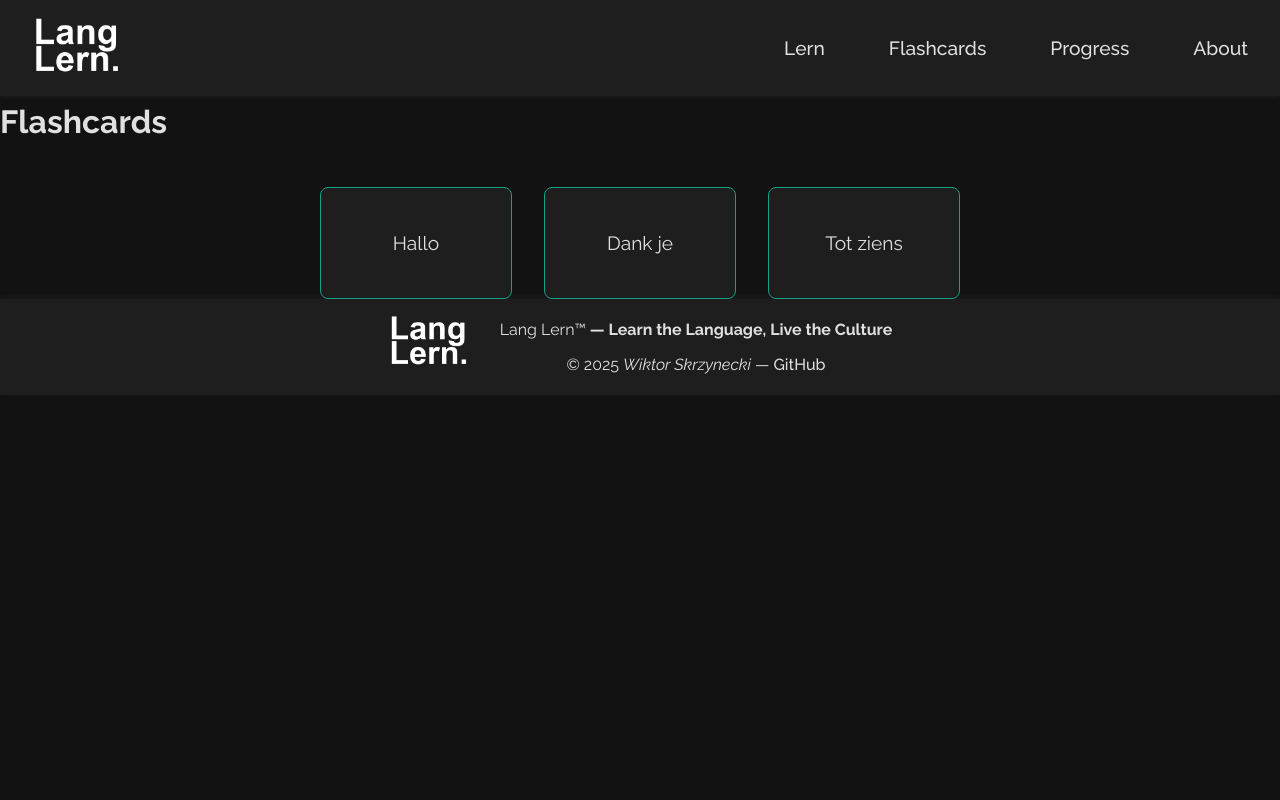
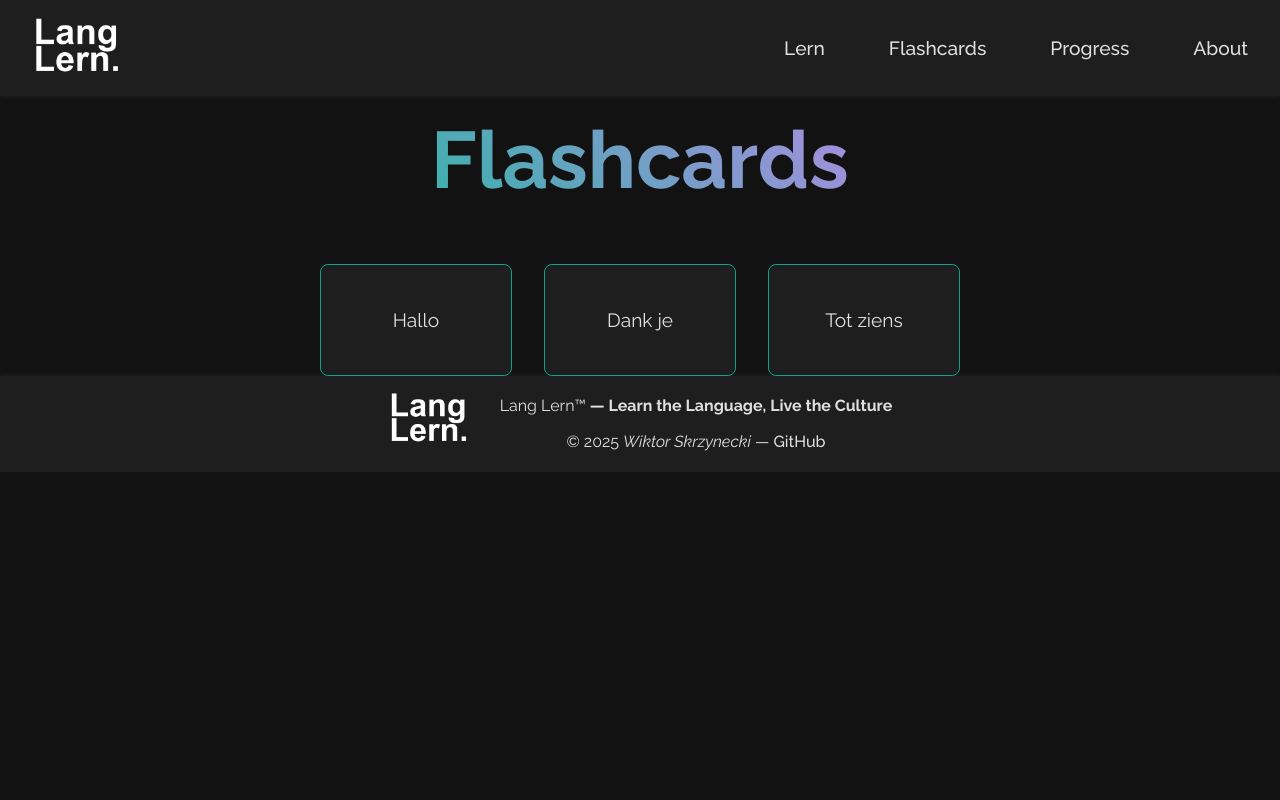
Before and after one commit to Hadevsh/LangLern, a Flask app: page /flashcards in a window 1280 px wide. Run offline with Flask 3, Linux system fonts and the light colour scheme.

Commit message:
Add title to flashcard subpage

```diff
--- a/app/static/css/flashcards.css
+++ b/app/static/css/flashcards.css
@@ -1,3 +1,11 @@
+.title {
+  font-size: 5rem;
+  background: -webkit-linear-gradient(45deg, var(--primary) 20%, var(--secondary-variant) 70%);
+  background-clip: text;
+  -webkit-background-clip: text;
+  -webkit-text-fill-color: transparent;
+}
+
 .flashcard-container {
     display: flex;
     flex-wrap: wrap;
--- a/app/static/css/global.css
+++ b/app/static/css/global.css
@@ -7,6 +7,8 @@
     --primary-variant: #16a085;   /* Hover states, borders */
     --secondary: #c4b5fd;
     --secondary-variant: #ad8ce2;
+    --primary-variation: #f5c766;
+    --secondary-variation: #8ccee2;
     --text: #e0e0e0;              /* Default text color */
     --text-muted: #a0a0a0;        /* Secondary/inactive text */
 }
@@ -16,6 +18,9 @@ main {
     overflow-y: auto;
     scroll-behavior: smooth;
     height: calc(100vh - 6rem); /* 6rem nav */
+    text-align: center;
+    align-items: center;
+    justify-content: center;
 }
 
 /* Reset & base styles */
@@ -120,9 +125,9 @@ footer img {
 }
 
 /* Responsive tweaks */
-@media (max-width: 600px) {
+/* @media (max-width: 600px) {
     nav ul {
         flex-direction: column;
         align-items: flex-start;
     }
-}
+} */
--- a/app/templates/flashcards.html
+++ b/app/templates/flashcards.html
@@ -7,7 +7,7 @@
 {% endblock %}
 
 {% block content %}
-<h1>Flashcards</h1>
+<h1 class="title">Flashcards</h1>
 <div class="flashcard-container">
     {% for card in flashcards %}
     <div class="flashcard">
```
